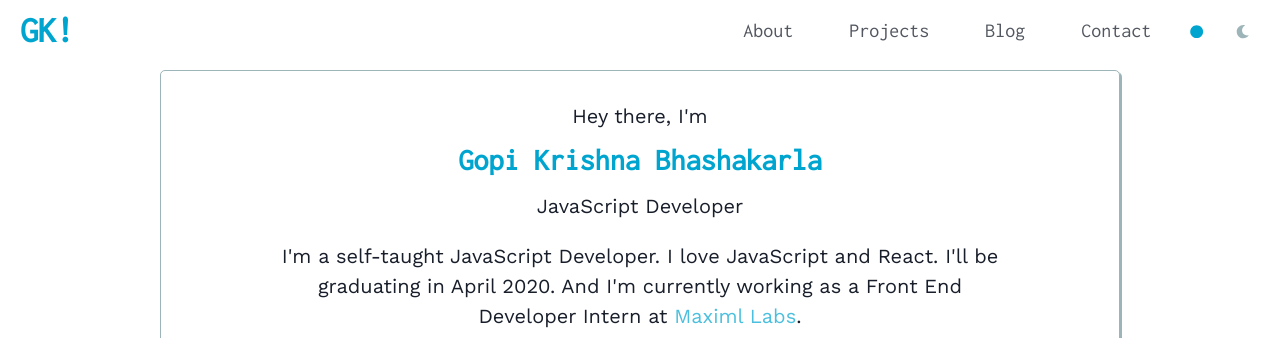
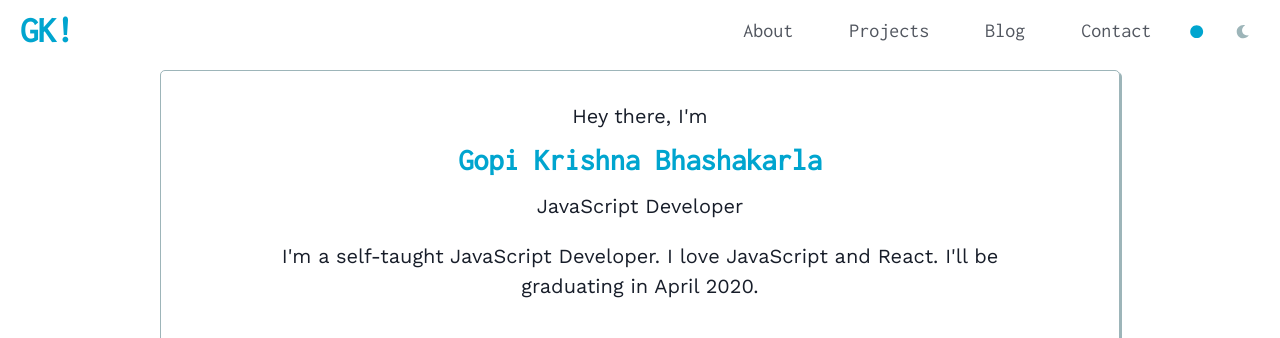
Before and after one commit to bgopikrishna/gopikrishna.dev, a Gatsby site: page / in a window 1280 px wide. Shown: the top 338 px of the page. Built offline with nearby package versions, Linux system fonts and the light colour scheme; Gatsby itself is replaced by a stand-in of ours.

Commit message:
updated bio

```diff
--- a/gatsby-config.js
+++ b/gatsby-config.js
@@ -5,7 +5,7 @@ require('dotenv').config({
 module.exports = {
   siteMetadata: {
     title: `Gopi Krishna`,
-    description: `Gopi Krishna, Frontend Developer.`,
+    description: `Gopi Krishna, Javascript Developer.`,
     author: `@_bgopikrishna`,
   },
   plugins: [
--- a/src/components/home/HomeContent.js
+++ b/src/components/home/HomeContent.js
@@ -11,14 +11,14 @@ const HomeContent = () => {
     <section className={homeStyles.introContent}>
       <p className={homeStyles.primaryContent}>
         {introPrimaryContent}
-        <a
+        {/* <a
           href={'https://maximl.com'}
           target="_blank"
           rel="noopener noreferrer"
         >
           Maximl Labs
         </a>
-        .
+        . */}
       </p>
       <p className={homeStyles.secondaryContent}>
         {introSecondaryContent}
--- a/src/constants/constants.js
+++ b/src/constants/constants.js
@@ -12,7 +12,7 @@ import {
 } from '@fortawesome/free-solid-svg-icons';
 
 export const introPrimaryContent = `I'm a self-taught JavaScript Developer. I love JavaScript and React.
-I'll be graduating in April 2020. And I'm currently working as a Front End Developer Intern at `;
+I'll be graduating in April 2020.`;
 
 export const introSecondaryContent = `If you have any queries, feel free to message me on `;
 
```
